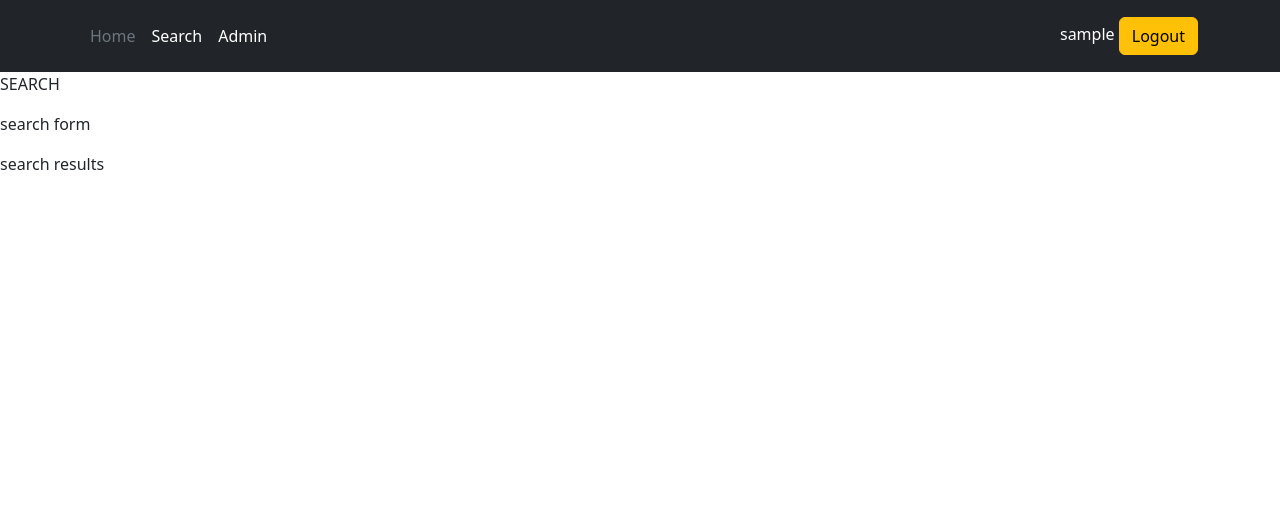
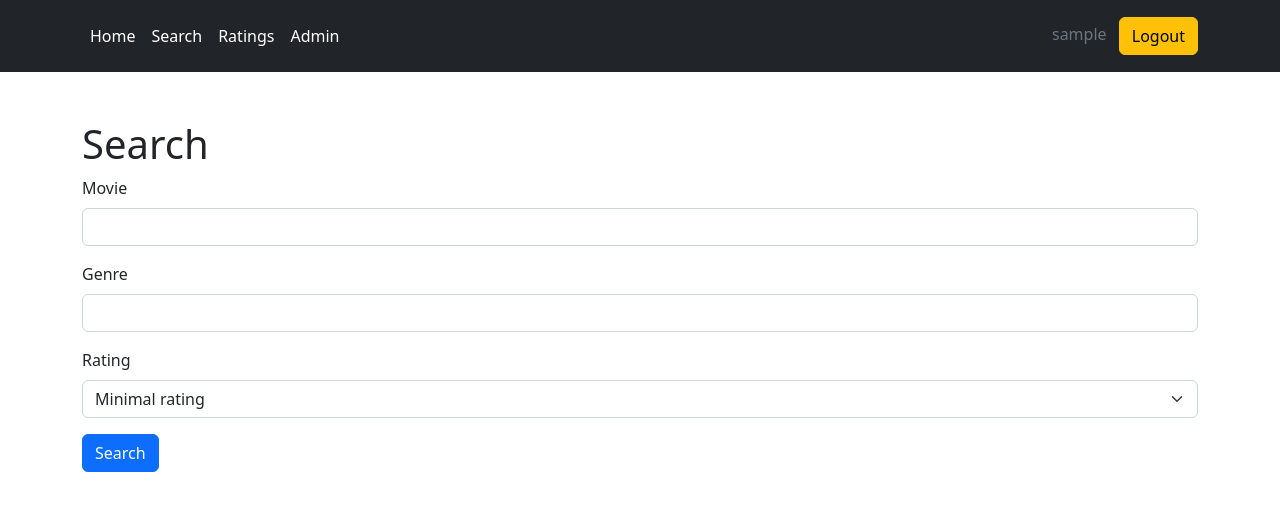
Before and after one commit to LukaszJankowski1310/movie-lens-django, a Django app: page /search in a window 1280 px wide. Shown: the top 519 px of the page. Run offline with Django 4.2, Linux system fonts and the light colour scheme; the visitor is signed in with stand-in values (Sample User, id 1); some libraries are stand-ins or nearby versions.

Commit message:
functionalities

```diff
--- a/movielens/userview/forms.py
+++ b/movielens/userview/forms.py
@@ -1,6 +1,9 @@
+from typing import Any, Mapping, Optional, Type, Union
 from django.contrib.auth.models import User
 from django.contrib.auth.forms import UserCreationForm
 from django import forms
+from django.forms.utils import ErrorList
+from .models import Genre
 
 
 class NewUserForm(UserCreationForm):
@@ -18,3 +21,45 @@ class NewUserForm(UserCreationForm):
             user.save()
 
         return user
+
+
+class NewMovieForm(forms.Form):
+
+    genres = Genre.objects.all()
+    CHOICES = ( (g.id, g.name) for g in genres )
+
+    title = forms.CharField(max_length=200)
+    genres_field = forms.MultipleChoiceField(choices=CHOICES, required=False)
+    IMDB = forms.CharField(max_length=200, required=False)
+
+
+
+
+class RateMovieForm(forms.Form):
+    CHOICES =(
+        ("1", "1"),
+        ("2", "2"),
+        ("3", "3"),
+        ("4", "4"),
+        ("5", "5"),
+    )
+    rating_value = forms.ChoiceField(choices=CHOICES)
+
+
+class NewCommentForm(forms.Form):
+    text = forms.CharField(max_length=300)
+    movie = forms.CharField(widget=forms.HiddenInput())
+
+
+class SearchForm(forms.Form):
+    movie = forms.CharField(max_length=200, required=False)
+    genre = forms.CharField(max_length=200, required=False)
+    CHOICES =(
+        ("0", "Minimal rating"),
+        ("1", "1"),
+        ("2", "2"),
+        ("3", "3"),
+        ("4", "4"),
+        ("5", "5"),
+    )
+    rating = forms.ChoiceField(choices=CHOICES, required=False)
--- a/movielens/userview/templates/userview/layout.html
+++ b/movielens/userview/templates/userview/layout.html
@@ -20,8 +20,11 @@
       <div class="d-flex flex-wrap align-items-center justify-content-center justify-content-lg-start">
 
         <ul class="nav col-12 col-lg-auto me-lg-auto mb-2 justify-content-center mb-md-0">
-          <li><a href="/" class="nav-link px-2 text-secondary">Home</a></li>
+          <li><a href="/" class="nav-link px-2 text-white">Home</a></li>
           <li><a href="/search" class="nav-link px-2 text-white">Search</a></li>
+          {% if user.is_authenticated %}
+            <li><a href="/ratings" class="nav-link px-2 text-white">Ratings</a></li>
+          {% endif %}
 
           {% if user.is_superuser %}
             <li><a href="/admin_view" class="nav-link px-2 text-white">Admin</a></li>
@@ -35,7 +38,7 @@
 
         <div class="text-end">
           {% if user.is_authenticated %}
-            <span>{{ user }}</span>
+            <span class="px-2 text-secondary">{{ user }}</span>
             <a href="/logout" class="btn btn-warning" >Logout</a>
           {% else %}
             <a href="/login" class="btn btn-outline-light me-2" >Login</a>
--- a/movielens/userview/templates/userview/search.html
+++ b/movielens/userview/templates/userview/search.html
@@ -1,11 +1,31 @@
 {% extends "userview/layout.html" %}
 
 {% block content %}
-<p>SEARCH</p>
 
-<p>search form</p>
+{% load crispy_forms_tags %}
 
-<p>search results</p>
+<div class="container py-5">
+    <h1>Search</h1>
 
+    <form method="POST">
+        {% csrf_token %}
+
+        {{ search_form|crispy }}
+        <button class="btn btn-primary" type="submit">Search</button>
+    </form>
+
+</div>
+
+{% if results %}
+    <h1>search results:</h1>
+
+    {% for movie in results %}
+        <p>{{ movie.title }}</p>
+    {% endfor %}
+{% endif %}
+
+{% if no_results %}
+    <p>No results...</p>
+{% endif %}
 
 {% endblock %}
--- a/movielens/userview/urls.py
+++ b/movielens/userview/urls.py
@@ -5,9 +5,14 @@ urlpatterns = [
     path("", views.index, name="index"),
     path("search", views.search, name="search"),
     path("admin_view", views.admin, name="search"),
+    path("ratings", views.ratings, name="ratings"),
+
     path("movie/<int:pk>", views.movie, name="movie"),
+    path("edit/<int:pk>", views.edit, name="medit"),
+    path("rate_movie/<int:pk>", views.rate_movie, name="rate_movie"),
 
     path("register", views.register_request, name="register"),
     path("login", views.login_request, name="login"),
-    path("logout", views.logout_request, name="logout")
+    path("logout", views.logout_request, name="logout"),
+    path("post_comment", views.comment_request, name="comment")
 ]
--- a/movielens/userview/views.py
+++ b/movielens/userview/views.py
@@ -1,15 +1,17 @@
 from statistics import mean
+from django.conf import settings
 from django.shortcuts import render, redirect
 from django.http import HttpRequest, HttpResponse
 from django.template import loader
-from .forms import NewUserForm
+from .forms import NewUserForm, NewMovieForm, RateMovieForm, NewCommentForm, SearchForm
 
-from django.contrib.auth import login, authenticate, logout
+from django.contrib.auth import login, authenticate, logout, get_user_model
 from django.contrib.auth.forms import AuthenticationForm
 
 from django.contrib import messages
 
 from .models import Movie, Genre, Rating, Comment
+
 
 
 # Create your views here.
@@ -20,19 +22,128 @@ def index(request : HttpRequest):
     return render(request=request, template_name="userview/index.html", context={'movies': movies})
 
 
-def search(request):
-    return render(request=request, template_name="userview/search.html", context={})
+def search(request : HttpRequest):
+    search_form = SearchForm()
+    context = {'search_form':search_form}
+
+    if request.method == "POST":
+        form = SearchForm(request.POST)
+
+        if not form.is_valid():
+            return render(request=request, template_name="userview/search.html", context=context)
+
+        movie_title = form.cleaned_data.get('movie')
+        genre = form.cleaned_data.get('genre')
+        minimal_rating = form.cleaned_data.get('rating')
+
+        results = None
+
+        if movie_title:
+            results = Movie.objects.filter(title__icontains=movie_title)
+
+        elif genre:
+            res = []
+            for movie in Movie.objects.all():
+                if movie.genres.filter(name__icontains=genre).count() > 0:
+                    res.append(movie)
+
+            if len(res) > 0:
+                results = res
+
+        elif minimal_rating and int(minimal_rating) != 0:
+            res = []
+            for movie in Movie.objects.all():
+                ratings = Rating.objects.filter(movie_id = movie.id)
+                if ratings.count() == 0:
+                    continue
+
+                avg_rating = round(mean([ r.value for r in ratings]), 2)
+                if avg_rating >= int(minimal_rating):
+                    res.append(movie)
 
 
-def admin(request):
+
+            if len(res) > 0:
+                results = res
+
+        if results:
+            context['results'] = results
+        else:
+            context['no_results'] = True
+
+    return render(request=request, template_name="userview/search.html", context=context)
+
+
+def admin(request : HttpRequest):
     if not request.user.is_superuser:
         return redirect('/')
 
-    return render(request=request, template_name="userview/admin.html", context={})
+    if request.method == "POST":
+        movie_form = NewMovieForm(request.POST)
+
+        if movie_form.is_valid():
+            title = movie_form.cleaned_data.get('title')
+            genres = movie_form.cleaned_data.get('genres_field')
+            imdb = movie_form.cleaned_data.get('IMDB')
+
+            movie = Movie.objects.create()
+            movie.title = title
+            movie.imdb_ref = imdb
+            for g in genres:
+                genre = Genre.objects.get(id=int(g))
+                movie.genres.add(genre)
+
+            movie.save()
+            return redirect('/')
+
+    movie_form = NewMovieForm()
+    return render(request=request, template_name="userview/admin.html", context={'movie_form':movie_form})
 
 
-def movie(request, *args, **kwargs):
+def edit(request : HttpRequest, *args, **kwargs):
+    if not request.user.is_superuser:
+        return redirect('/')
+
     pk = kwargs['pk']
+    if not Movie.objects.filter(pk=pk).exists():
+        return render(request=request, template_name="userview/movie.html", context={'movie': False, 'id':pk})
+
+    movie = Movie.objects.get(pk=pk)
+
+    if request.method == "POST":
+        form = NewMovieForm(request.POST)
+        if form.is_valid():
+            title = form.cleaned_data.get('title')
+            genres = form.cleaned_data.get('genres_field')
+            imdb = form.cleaned_data.get('IMDB')
+
+            movie.title = title
+            movie.imdb_ref = imdb
+
+            movie.genres.clear()
+            for g in genres:
+                genre = Genre.objects.get(id=int(g))
+                movie.genres.add(genre)
+
+            movie.save()
+            return redirect('/')
+
+    else:
+        values = {
+            'title': movie.title,
+            'IMDB': movie.imdb_ref,
+            'genres_field': [ g.id for g in movie.genres.all()]
+        }
+
+        form = NewMovieForm(initial=values)
+        return render(request=request, template_name="userview/admin.html", context={'movie_form':form})
+
+
+def movie(request : HttpRequest, *args, **kwargs):
+    pk = kwargs['pk']
+    if not Movie.objects.filter(pk=pk).exists():
+        return render(request=request, template_name="userview/movie.html", context={'movie': False, 'id':pk})
+
     movie = Movie.objects.get(pk=pk)
     comments = Comment.objects.filter(movie_id = movie.id)
     ratings = Rating.objects.filter(movie_id = movie.id)
@@ -41,10 +152,75 @@ def movie(request, *args, **kwargs):
     else:
         avg_rating = round(mean([ r.value for r in ratings]), 2)
 
-    return render(request=request, template_name="userview/movie.html", context={'movie':movie, 'avg_rating': avg_rating, 'comments': comments})
+    context = {'movie':movie, 'avg_rating': avg_rating, 'comments': comments}
+
+    user_rating = Rating.objects.filter(movie_id=movie.id, user_id=request.user.id)
+    is_rated = False
+    if not user_rating.count() == 0:
+        is_rated = True
+        context['rating_value'] = user_rating[0].value
+    context['is_rated'] = is_rated
+
+    context['comment_form'] = NewCommentForm(initial={"movie":movie.id})
+    return render(request=request, template_name="userview/movie.html", context=context)
 
 
-def register_request(request):
+def ratings(request : HttpRequest):
+    if not request.user.is_authenticated:
+        return redirect('/')
+
+    ratings = Rating.objects.filter(user_id=request.user.id)
+    context = {}
+    if ratings.count() == 0:
+        context['is_empty'] = True
+    else:
+        context['ratings'] = ratings
+
+
+    return render(request=request, template_name="userview/ratings.html", context=context)
+
+
+def rate_movie(request : HttpRequest, *args, **kwargs):
+    if not request.user.is_authenticated:
+        return redirect('/')
+
+    pk = kwargs['pk']
+    movie = Movie.objects.get(pk=pk)
+
+    if request.method == "POST":
+        form = RateMovieForm(request.POST)
+
+        if form.is_valid():
+            rating_value = form.cleaned_data.get('rating_value')
+            rating = Rating(value=rating_value, movie=movie, user=request.user)
+            rating.save()
+            return redirect(f"/movie/{pk}")
+
+    form = RateMovieForm()
+    return render(request=request, template_name="userview/rate_movie.html", context={"rate_form" : form, "movie" : movie})
+
+
+def comment_request(request : HttpRequest):
+    if not request.method == "POST":
+        return redirect("/")
+
+    form = NewCommentForm(request.POST.copy())
+    if form.is_valid():
+        text = form.cleaned_data.get('text')
+        movie_id = form.cleaned_data.get('movie')
+
+        movie = Movie.objects.get(pk=movie_id)
+
+        comment = Comment(text=text, author=request.user, movie=movie)
+        # comment.author = request.user
+        # comment.movie = Movie.objects.get(pk=movie)
+        # comment.text = text
+
+        comment.save()
+        return redirect(f"/movie/{movie_id}")
+
+
+def register_request(request : HttpRequest):
 
     if request.method == "POST":
         form = NewUserForm(request.POST)
@@ -59,7 +235,7 @@ def register_request(request):
     return render(request=request, template_name="userview/register.html",context={"register_form":form})
 
 
-def login_request(request):
+def login_request(request : HttpRequest):
     if request.user.is_authenticated:
         return redirect('/')
 
@@ -86,7 +262,7 @@ def login_request(request):
     return render(request=request, template_name="userview/login.html", context={"login_form":form})
 
 
-def logout_request(request):
+def logout_request(request : HttpRequest):
     if request.user.is_authenticated:
         logout(request)
         return redirect('/')
```
Also changed, not shown: movielens/userview/templates/userview/admin.html (+10 -2 lines), movielens/userview/templates/userview/movie.html (+46 -4 lines), movielens/userview/templates/userview/rate_movie.html (added, +20 -0 lines), movielens/userview/templates/userview/ratings.html (added, +18 -0 lines), movielens/userview/templates/userview/login.html (indentation only).
